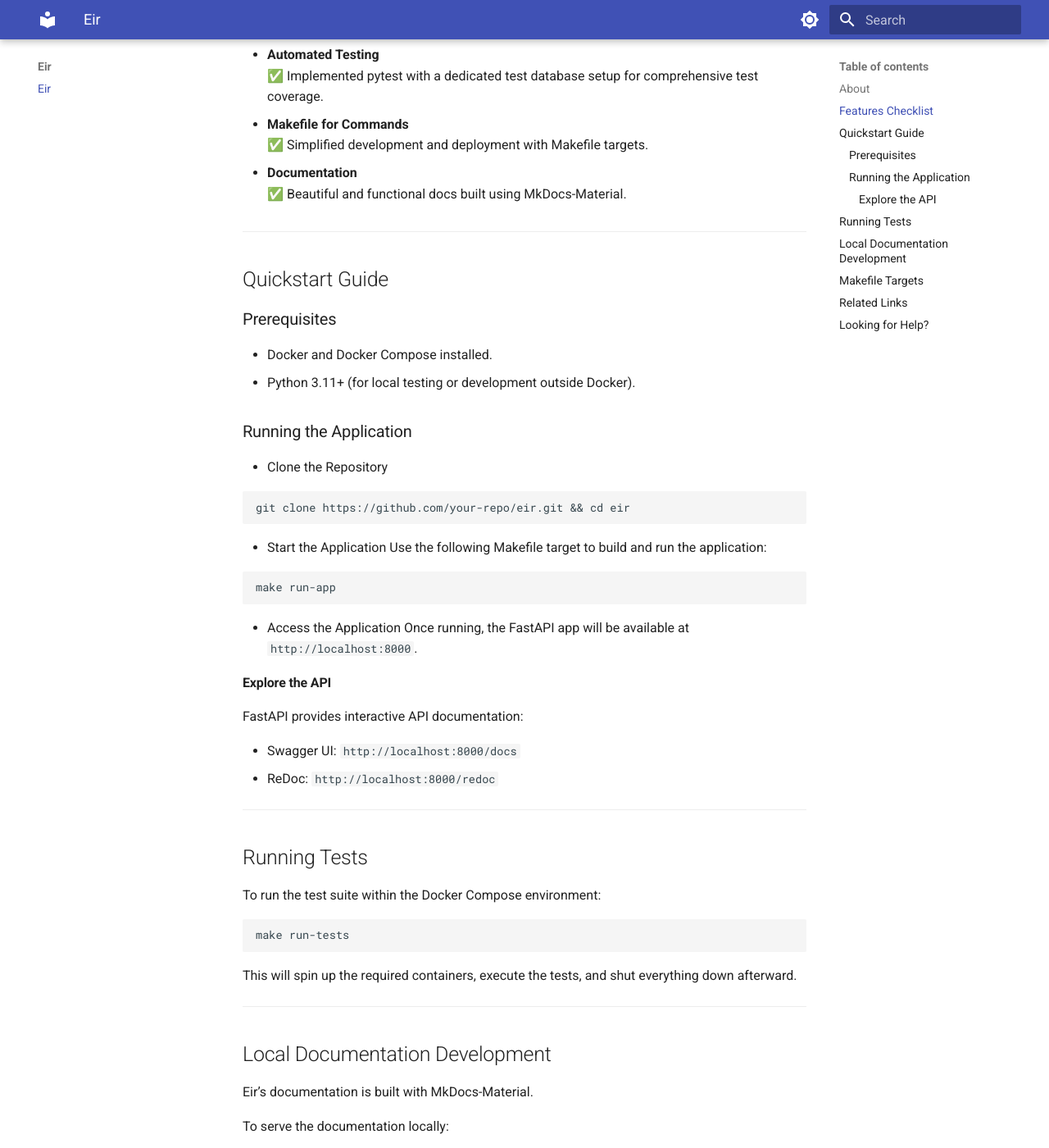
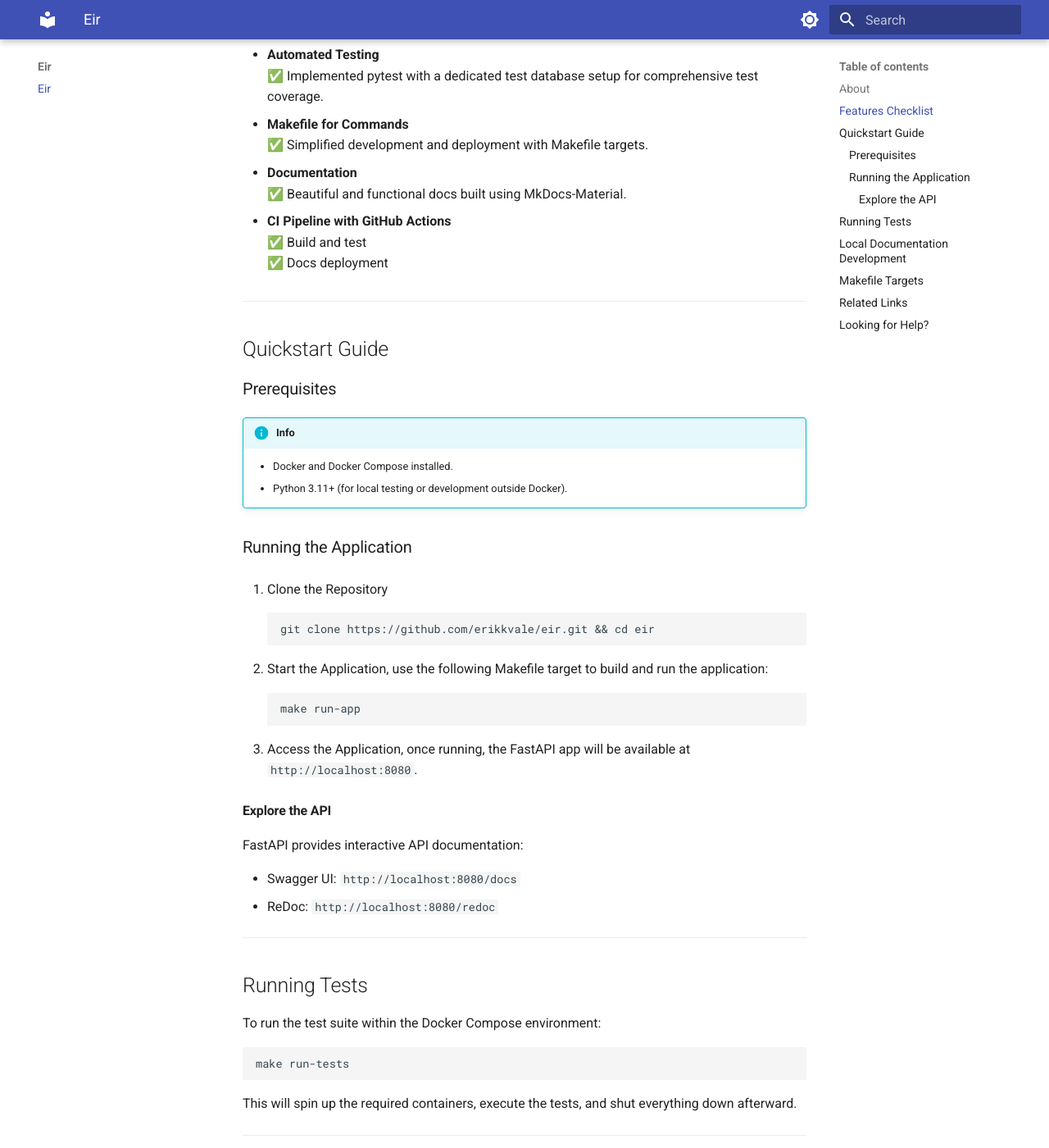
Before and after one commit to erikkvale/eir, an MkDocs documentation site: the page built from docs/index.md, in a window 1280 px wide and 1400 px high, scrolled down 799 px. Shown: the whole window at 82% size. Built offline with MkDocs 1.6.1 and Material for MkDocs 9.7.7, drawn with Linux system fonts in a browser that asks for light colours; some of the changed text lies outside the part shown.

````diff
--- a/docs/index.md
+++ b/docs/index.md
@@ -35,36 +35,39 @@ Here’s what has been implemented so far:
 - **Documentation**
   ✅ Beautiful and functional docs built using MkDocs-Material.
 
+- **CI Pipeline with GitHub Actions**
+  ✅ Build and test
+  ✅ Docs deployment
+
 ---
 
 ## Quickstart Guide
 
 ### Prerequisites
 
-- Docker and Docker Compose installed.
-- Python 3.11+ (for local testing or development outside Docker).
+!!! Info
+    - Docker and Docker Compose installed.
+    - Python 3.11+ (for local testing or development outside Docker).
 
 ### Running the Application
 
-- Clone the Repository
-```shell
-git clone https://github.com/your-repo/eir.git && cd eir
-```
+1. Clone the Repository
+  ```
+  git clone https://github.com/erikkvale/eir.git && cd eir
+  ```
 
-- Start the Application
-Use the following Makefile target to build and run the application:
-```shell
-make run-app
-```
+2. Start the Application, use the following Makefile target to build and run the application:
+  ```
+  make run-app
+  ```
 
-- Access the Application
-Once running, the FastAPI app will be available at `http://localhost:8000`.
+- Access the Application, once running, the FastAPI app will be available at `http://localhost:8080`.
 
 #### Explore the API
 FastAPI provides interactive API documentation:
 
- - Swagger UI: `http://localhost:8000/docs`
- - ReDoc: `http://localhost:8000/redoc`
+ - Swagger UI: `http://localhost:8080/docs`
+ - ReDoc: `http://localhost:8080/redoc`
 
 ---
 
@@ -86,6 +89,10 @@ To serve the documentation locally:
 ```bash
 make serve-docs
 ```
+
+!!! note
+    Running `make run-app` also serves up the document server, alongside the app and db, if you only need the documentation server use `serve-docs`
+
 The documentation will be available at `http://localhost:8000`.
 
 ---
--- a/mkdocs.yml
+++ b/mkdocs.yml
@@ -10,3 +10,7 @@ theme:
       toggle:
         icon: material/brightness-4
         name: Switch to light mode
+markdown_extensions:
+  - admonition
+  - pymdownx.details
+  - pymdownx.superfences
````
Also changed, not shown: docker-compose.yaml (+15 -1 lines), 2 other files.
